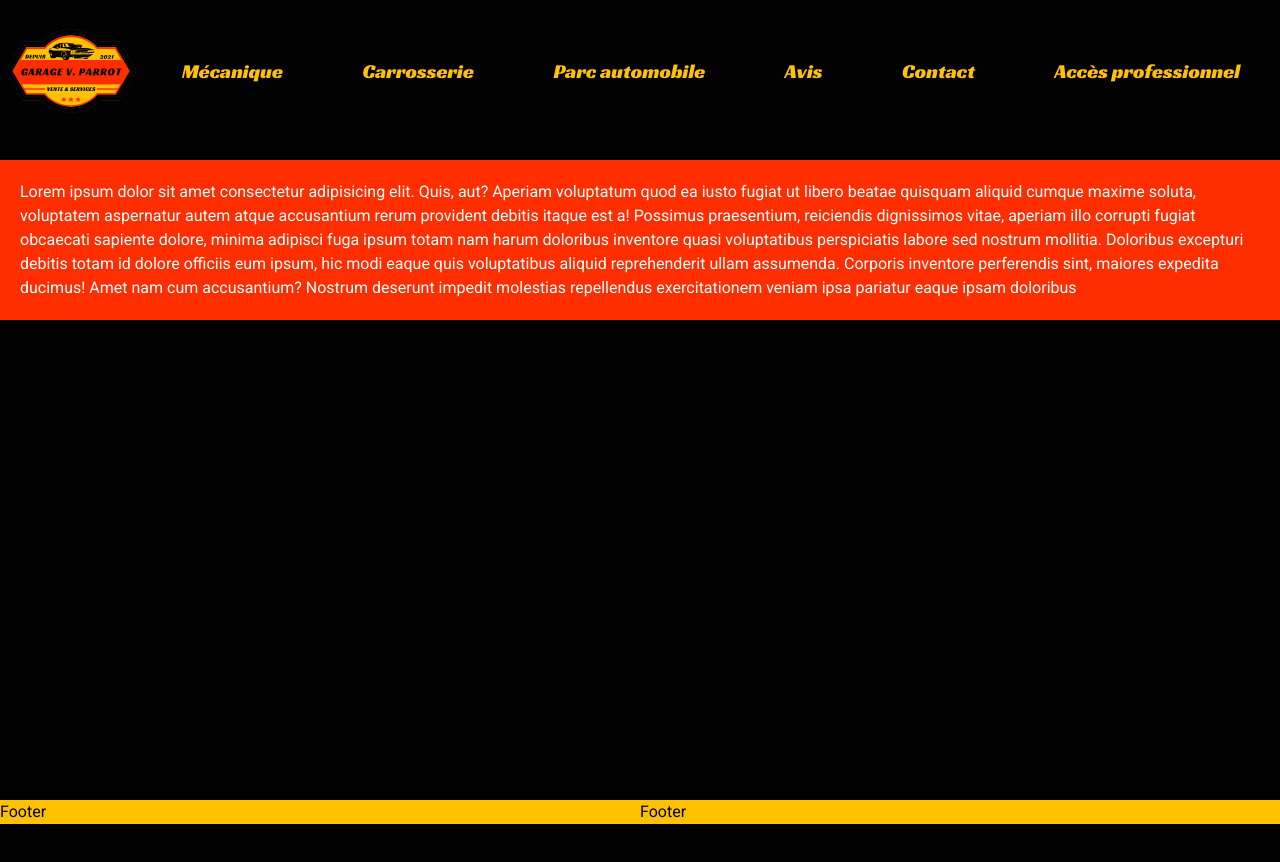
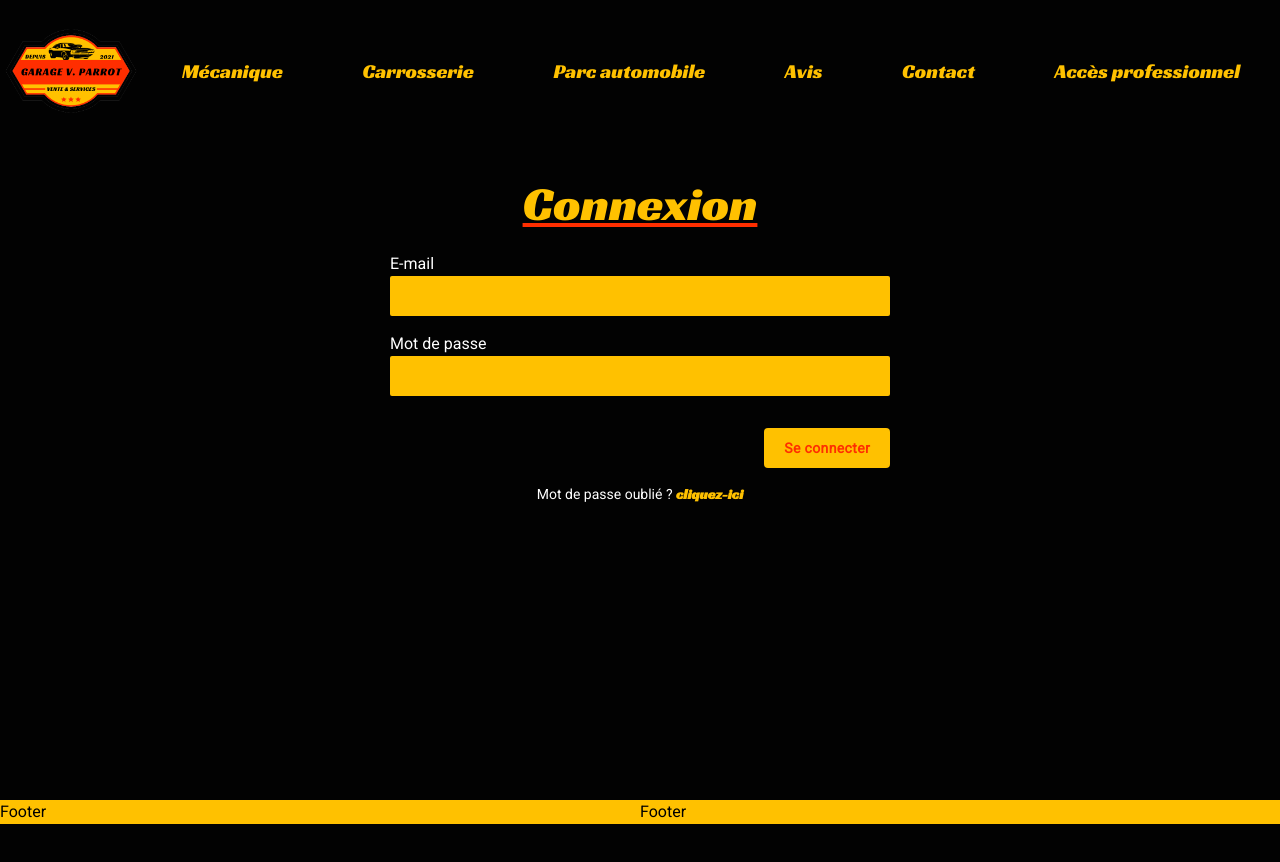
Before and after one commit to MisterWaner/garage-vincent-parrot-front, a React (Vite) app: page /connexion in a window 1280 px wide. Shown: the top 862 px of the page. Built offline with nearby package versions, Linux system fonts and the light colour scheme.

Commit message:
make layout of connexion page

```diff
--- a/src/pages/Connexion/Connexion.jsx
+++ b/src/pages/Connexion/Connexion.jsx
@@ -1,21 +1,50 @@
+import { Link } from "react-router-dom";
+
 const Connexion = () => {
     return (
         <>
-            <main className="max-w-[1400px] mx-auto mt-[160px] p-5 bg-red-02 text-white">
-                Lorem ipsum dolor sit amet consectetur adipisicing elit. Quis,
-                aut? Aperiam voluptatum quod ea iusto fugiat ut libero beatae
-                quisquam aliquid cumque maxime soluta, voluptatem aspernatur
-                autem atque accusantium rerum provident debitis itaque est a!
-                Possimus praesentium, reiciendis dignissimos vitae, aperiam illo
-                corrupti fugiat obcaecati sapiente dolore, minima adipisci fuga
-                ipsum totam nam harum doloribus inventore quasi voluptatibus
-                perspiciatis labore sed nostrum mollitia. Doloribus excepturi
-                debitis totam id dolore officiis eum ipsum, hic modi eaque quis
-                voluptatibus aliquid reprehenderit ullam assumenda. Corporis
-                inventore perferendis sint, maiores expedita ducimus! Amet nam
-                cum accusantium? Nostrum deserunt impedit molestias repellendus
-                exercitationem veniam ipsa pariatur eaque ipsam doloribus
-
+            <main className="max-w-[1400px] mx-auto mt-[160px] p-5 text-white">
+                <h1 className="text-center text-3xl text-yellow-02 underline mb-6 sm:text-5xl decoration-red-02">
+                    Connexion
+                </h1>
+                <section className="w-1/2 mx-auto h-full mt-6 mb-12 lg:w-[500px]">
+                    <form
+                        action=""
+                        className="w-full h-full flex flex-col items-center"
+                    >
+                        <div className="flex flex-col mb-4 w-full">
+                            <label htmlFor="">E-mail</label>
+                            <input
+                                type="email"
+                                className="bg-yellow-02 rounded-sm text-black-02 p-2"
+                            />
+                        </div>
+                        <div className="flex flex-col mb-4 w-full">
+                            <label htmlFor="">Mot de passe</label>
+                            <input
+                                type="password"
+                                className="bg-yellow-02 rounded-sm text-black-02 p-2"
+                            />
+                        </div>
+                        <div className="flex justify-end w-full mt-4">
+                            <button
+                                type="submit"
+                                className="inline-flex h-10 items-center justify-center gap-2 justify-self-center whitespace-nowrap rounded px-5 text-sm font-bold tracking-wide text-red-02 bg-yellow-02 transition duration-300 hover:bg-red-02 hover:text-yellow-02 focus-visible:outline-none disabled:cursor-not-allowed disabled:text-emerald-300 disabled:shadow-none disabled:hover:bg-transparent"
+                            >
+                                Se connecter
+                            </button>
+                        </div>
+                    </form>
+                    <p className="text-center text-sm mt-4">
+                        Mot de passe oublié ?{" "}
+                        <Link
+                            className="no-underline text-yellow-02 font-bold hover:underline hover:decoration-red-02"
+                            to="/inscription"
+                        >
+                            cliquez-ici
+                        </Link>
+                    </p>
+                </section>
             </main>
         </>
     );
```
